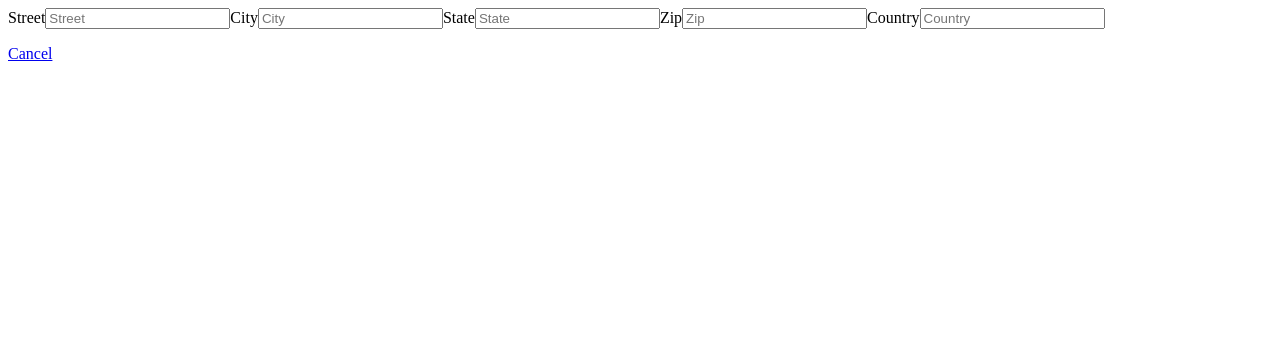
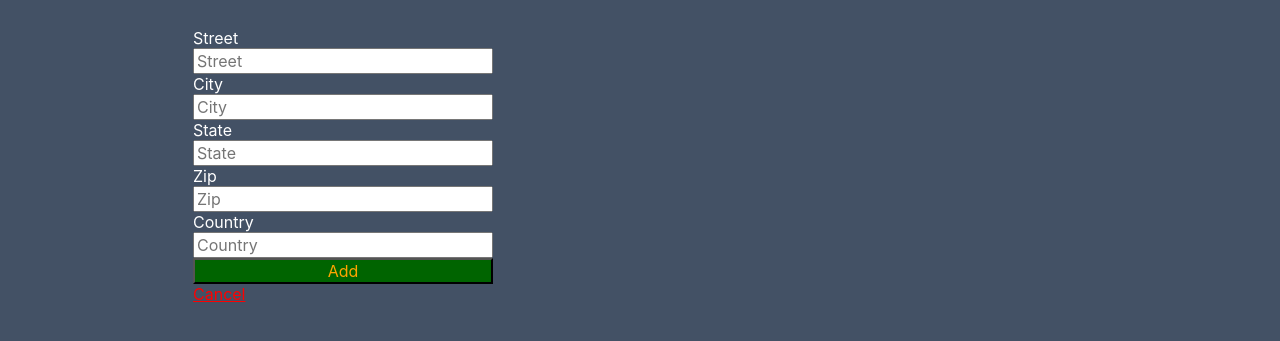
Before and after one commit to AcornKnight/GreatProducts, a PHP site: page /address.php?action=create in a window 1280 px wide. Shown: the top 341 px of the page. Run offline with PHP 8.4, Linux system fonts and the light colour scheme; the visitor is signed in with stand-in values (Sample User, id 1).

Commit message:
updates for Address CRUD visuals

```diff
--- a/address.php
+++ b/address.php
@@ -1,3 +1,15 @@
+<!DOCTYPE html>
+<!-- Address CRUD support file for our Great products database. -->
+<!-- Noah R Gestiehr. -->
+<html>
+<head>
+    <meta charset="utf-8">
+    <title>Login</title>
+    <link rel="stylesheet" href="https://use.fontawesome.com/releases/v5.7.1/css/all.css">
+    <link href="style.css" rel="stylesheet" type="text/css">
+</head>
+<body>
+
 <?php
 require_once('settings.php');
 
@@ -8,9 +20,30 @@ if(isset($_GET['action'])) {
         $db->query('DELETE FROM Address where AddressID = ' . $_GET['AddressID']);
         header('Location: profile.php');
     } else if ($_GET['action'] == "update") {
-        echo '<form action="address.php" mehod="post">'.
+        global $db;
+        $address = $db->query('SELECT * FROM Address WHERE AddressID = '.$_GET['AddressID']);
+        $address = $address->fetch();
+
+        echo '<div class="address">';
+        echo '<form action="address.php" mehod="post" class="AddressForm">'.
             '<input type="hidden" name="AddressID" placeholder="AddressID" id="AddressID" value="'. $_GET['AddressID'] .'" required>'.
-            '<label>Street</label>'.
+            '<label>Street<label/>'.
+            '<input type="text" name="Street" placeholder="Street" id="Street" required value="'.$address["Street"].'">'.
+            '<label>City</label>'.
+            '<input type="text" name="City" placeholder="City" id="City" required value="'.$address["City"].'">'.
+            '<label>State</label>'.
+            '<input type="text" name="State" placeholder="State" id="State" required value="'.$address["State"].'">'.
+            '<label>Zip</label>'.
+            '<input type="text" name="Zip" placeholder="Zip" id="Zip" required value="'.$address["Zip"].'">'.
+            '<label>Country</label>'.
+            '<input type="text" name="Country" placeholder="Country" id="Country" required value="'.$address["Country"].'">'.
+            '<input type="submit" value="Update" class="update">'.
+            '</form>';
+        echo '<a href="profile.php" class="cancel">Cancel</a></div>';
+    } else if ($_GET['action'] == "create") {
+        echo '<div class="address">';
+        echo '<form action="address.php" method="post" class="AddressForm">'.
+            '<label>Street<label/>'.
             '<input type="text" name="Street" placeholder="Street" id="Street" required>'.
             '<label>City</label>'.
             '<input type="text" name="City" placeholder="City" id="City" required>'.
@@ -20,23 +53,9 @@ if(isset($_GET['action'])) {
             '<input type="text" name="Zip" placeholder="Zip" id="Zip" required>'.
             '<label>Country</label>'.
             '<input type="text" name="Country" placeholder="Country" id="Country" required>'.
-            '<input type="submit" value="Update">'.
+            '<input type="submit" value="Add" class="create">'.
             '</form>';
-        echo '<a href="profile.php">Cancel</a>';
-    } else if ($_GET['action'] == "create") {
-        echo '<form action="address.php" method="post">'.
-            '<label>Street</label>'.
-            '<input type="text" name="Street" placeholder="Street" id="Street" required>'.
-            '<label>City</label>'.
-            '<input type="text" name="City" placeholder="City" id="City" required>'.
-            '<label>State</label>'.
-            '<input type="text" name="State" placeholder="State" id="State" required>'.
-            '<label>Zip</label>'.
-            '<input type="text" name="Zip" placeholder="Zip" id="Zip" required>'.
-            '<label>Country</label>'.
-            '<input type="text" name="Country" placeholder="Country" id="Country" required>'.
-            '</form>';
-        echo '<a href="profile.php">Cancel</a>';
+        echo '<a href="profile.php" class="cancel">Cancel</a></div>';
     } else {
         // unknown GET action
         header('Location: profile.php');
@@ -49,3 +68,6 @@ if(isset($_GET['action'])) {
     // nothing to do, sending back to profile screen
     header('Location: profile.php');
 }
+?>
+</body>
+</html>
--- a/style.css
+++ b/style.css
@@ -126,3 +126,31 @@ body.loggedin {
 	padding: 5px;
 	margin: 0 0 10px 0;
 }
+
+.address form {
+	display: flex;
+	flex-wrap: wrap;
+	justify-content: center;
+	padding-top: 20px;
+	width: 500px;
+}
+
+.address label {
+	color: white;
+	width: 130px;
+}
+.address input {
+	width: 300px;
+}
+
+.cancel {
+	color: red;
+}
+.create {
+	background-color: darkgreen;
+	color: orange;
+}
+.update {
+	background-color: darkgreen;
+	color: orange;
+}
```
